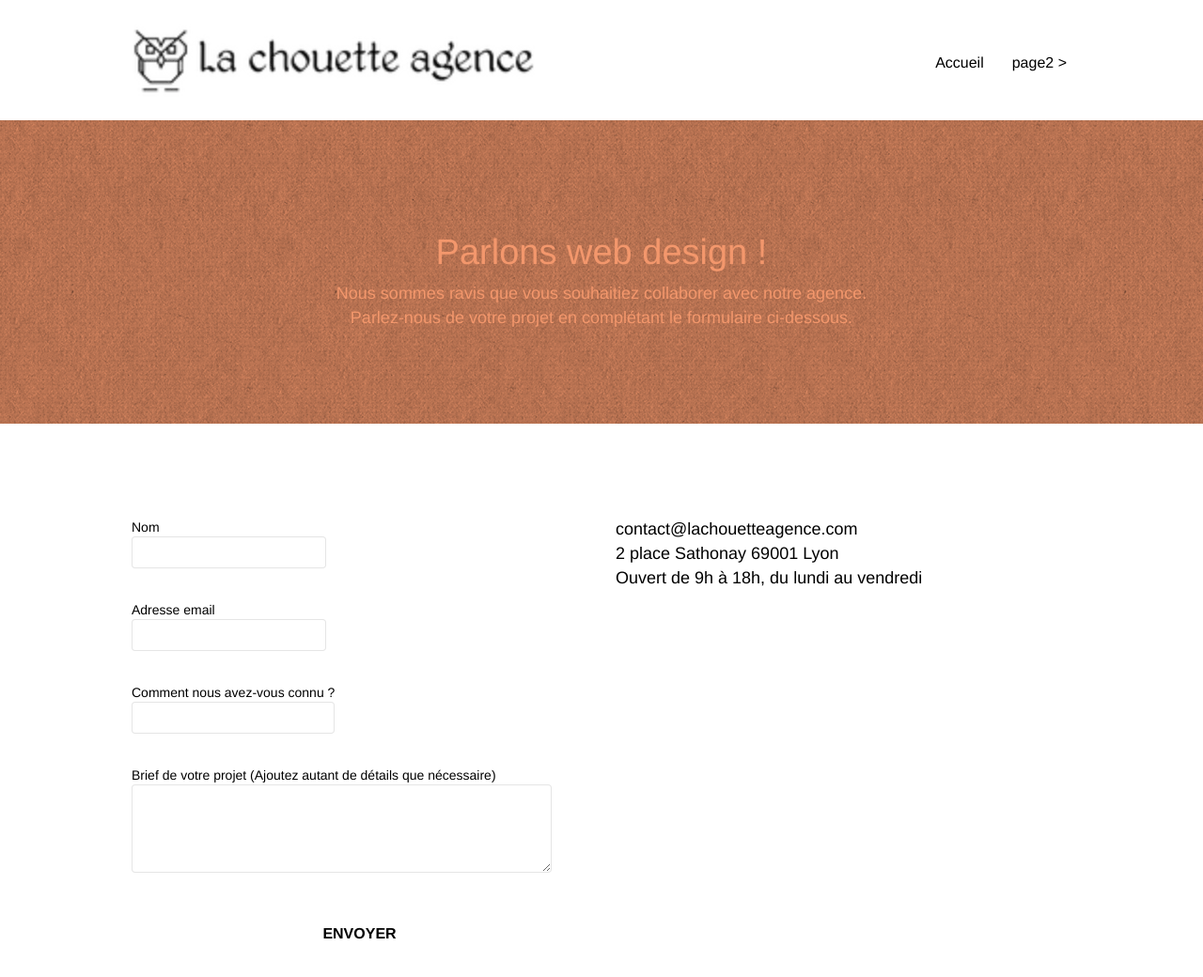
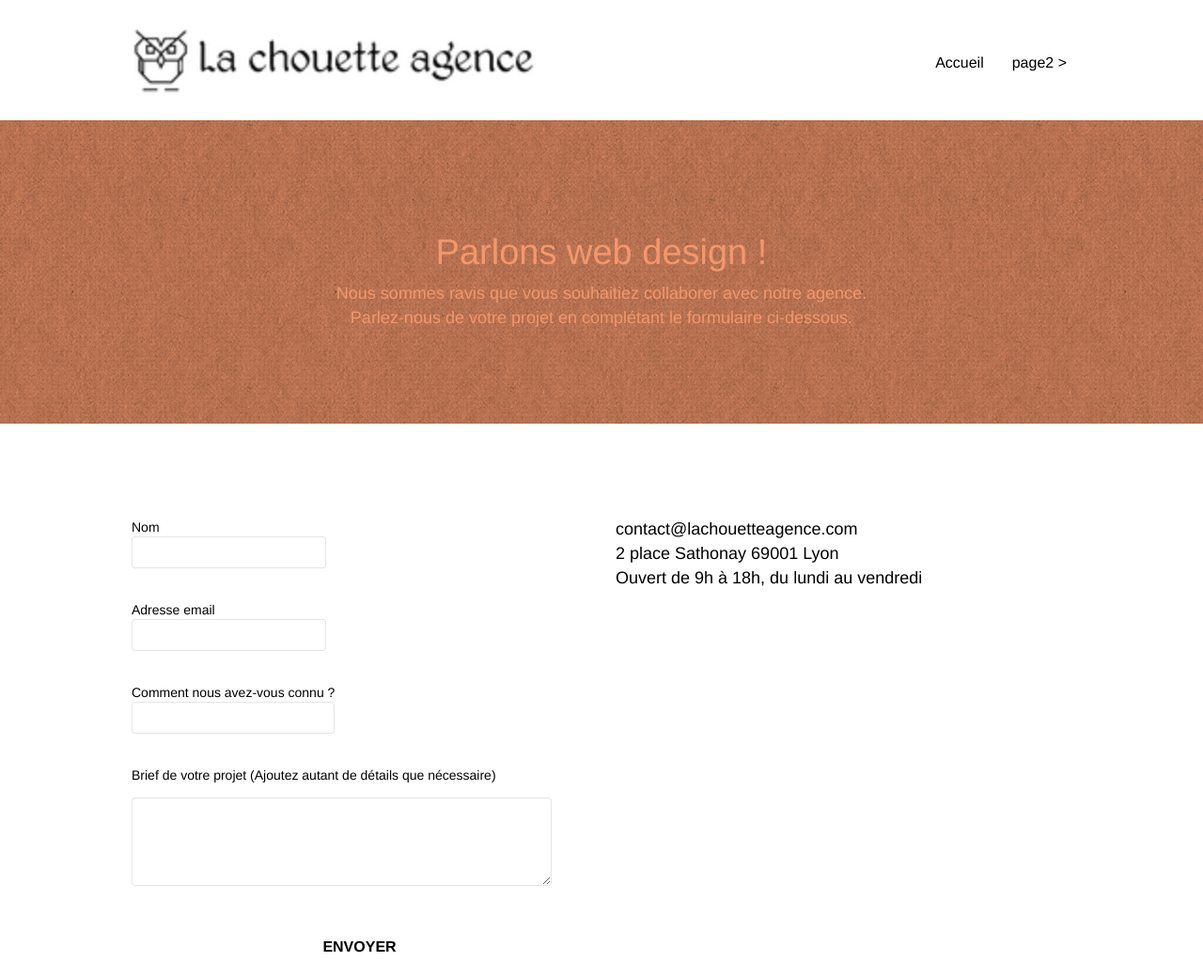
Before and after one commit to jessk971/jessicapaquet_4_08062021, a plain HTML site: page page2.html in a window 1280 px wide. Shown: the top 1040 px of the page at 94% size. Drawn offline with nearby package versions, Linux system fonts and the light colour scheme; files that its build step writes are made by us from their sources; a script that the page names is missing.

Commit message:
margin top textarea

```diff
--- a/style.css
+++ b/style.css
@@ -93,6 +93,10 @@ a:hover {
     bottom: 0;
     left: 0;
     right: 0;
+}
+
+textarea {
+    margin-top: 1em;
 }
 
 .texture-paper::before {
```
